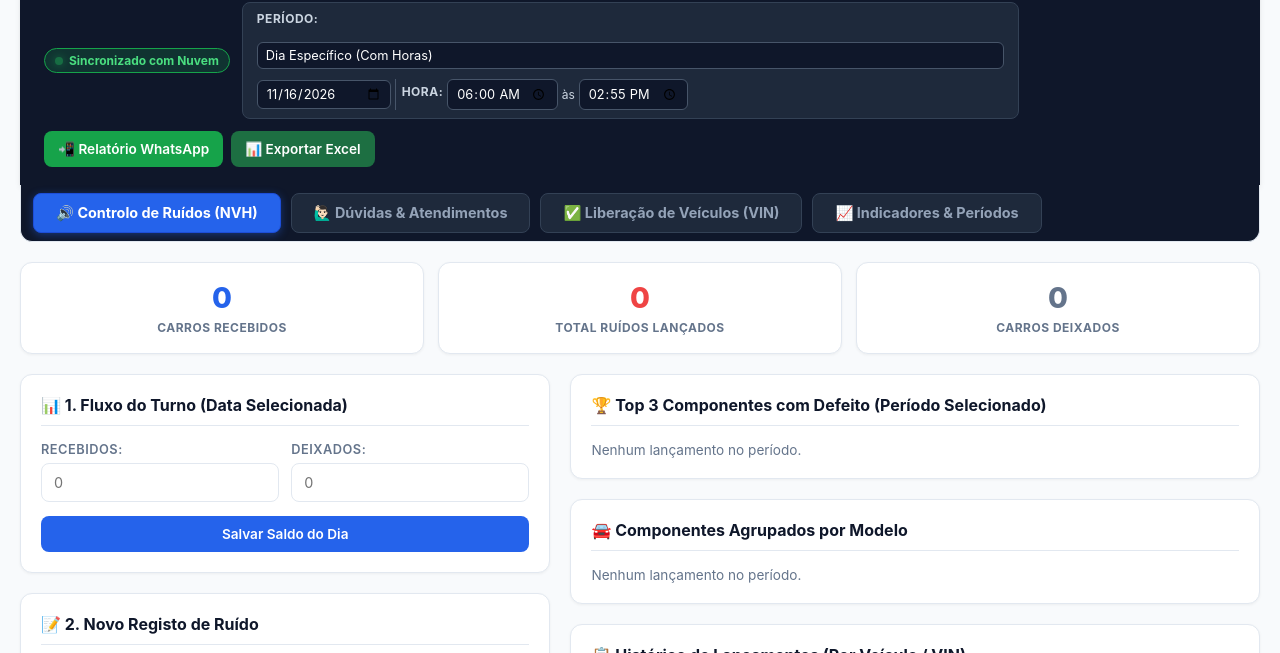
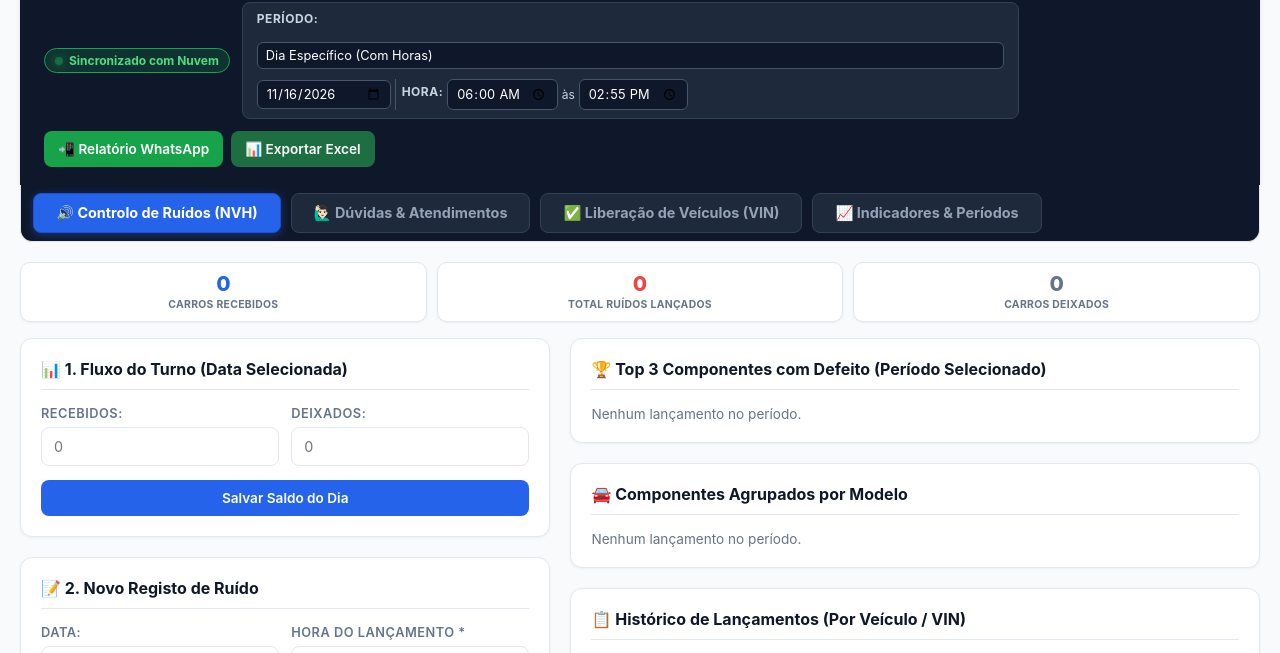
Before and after one commit to joneeheitor12/estrada-reparo12, a plain HTML site: page index.html in a window 1280 px wide. Shown: the part 74-727 px from the top of the page. Drawn offline with Linux system fonts and the light colour scheme; no server answers.

Commit message:
Update index.html

```diff
--- a/index.html
+++ b/index.html
@@ -83,10 +83,11 @@
         .btn-success { background-color: #10b981; color: white; width: 100%; margin-bottom: 14px; }
         .btn-success:hover { background-color: #059669; }
 
-        .kpi-container { display: grid; grid-template-columns: repeat(auto-fit, minmax(200px, 1fr)); gap: 14px; margin-bottom: 20px; }
-        .kpi-box { background: var(--card-bg); padding: 18px 14px; border-radius: 12px; text-align: center; border: 1px solid var(--border); box-shadow: var(--shadow-sm); }
-        .kpi-value { font-size: 1.8rem; font-weight: 800; color: var(--accent); line-height: 1.2; }
-        .kpi-label { font-size: 0.75rem; color: var(--text-muted); text-transform: uppercase; font-weight: 700; letter-spacing: 0.5px; margin-top: 4px; }
+        /* KPI COMPACTO E RESPONSIVO */
+        .kpi-container { display: grid; grid-template-columns: repeat(auto-fit, minmax(130px, 1fr)); gap: 10px; margin-bottom: 16px; }
+        .kpi-box { background: var(--card-bg); padding: 10px 12px; border-radius: 10px; text-align: center; border: 1px solid var(--border); box-shadow: var(--shadow-sm); }
+        .kpi-value { font-size: 1.3rem; font-weight: 800; color: var(--accent); line-height: 1.1; }
+        .kpi-label { font-size: 0.65rem; color: var(--text-muted); text-transform: uppercase; font-weight: 700; letter-spacing: 0.3px; margin-top: 2px; }
 
         .top3-card { background: #ffffff; border: 1px solid #e2e8f0; border-radius: 10px; padding: 14px 16px; margin-bottom: 12px; box-shadow: 0 1px 2px rgba(0,0,0,0.02); }
         .top3-header { display: flex; justify-content: space-between; align-items: center; margin-bottom: 10px; }
```
